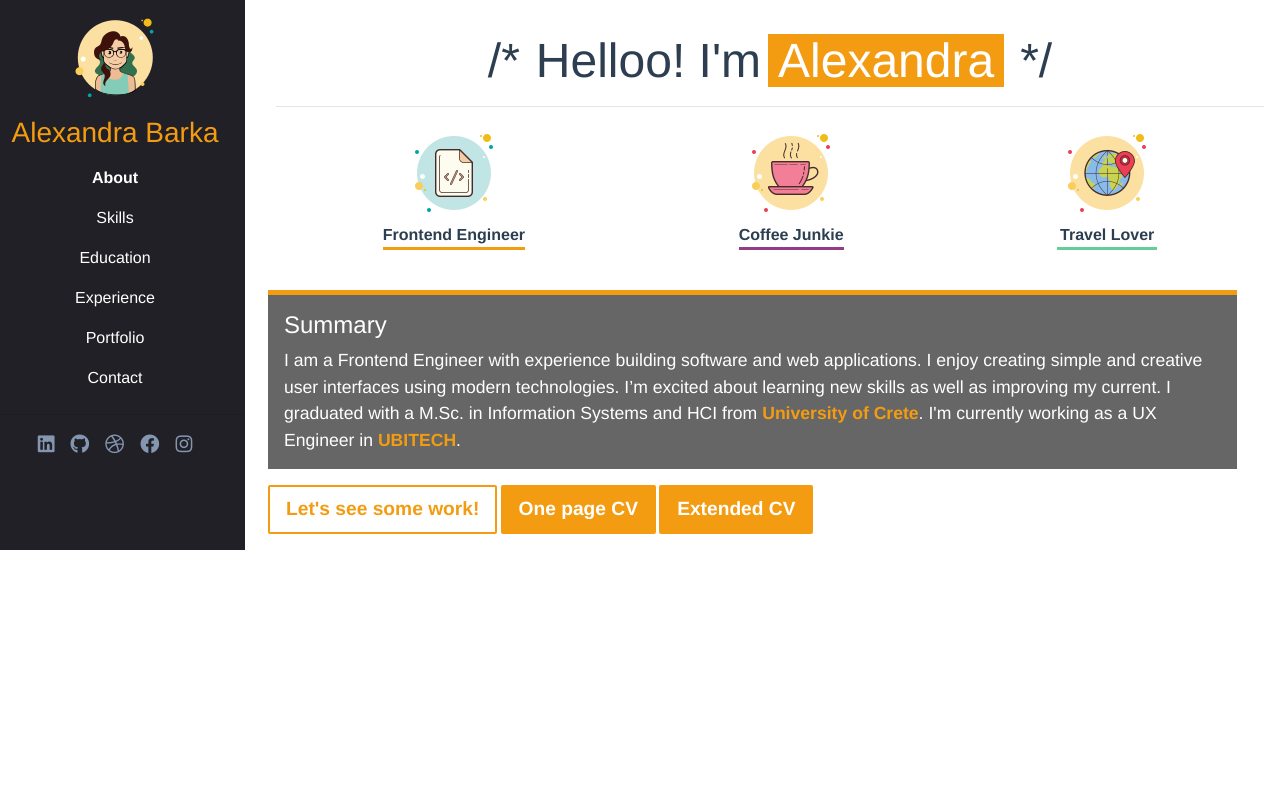
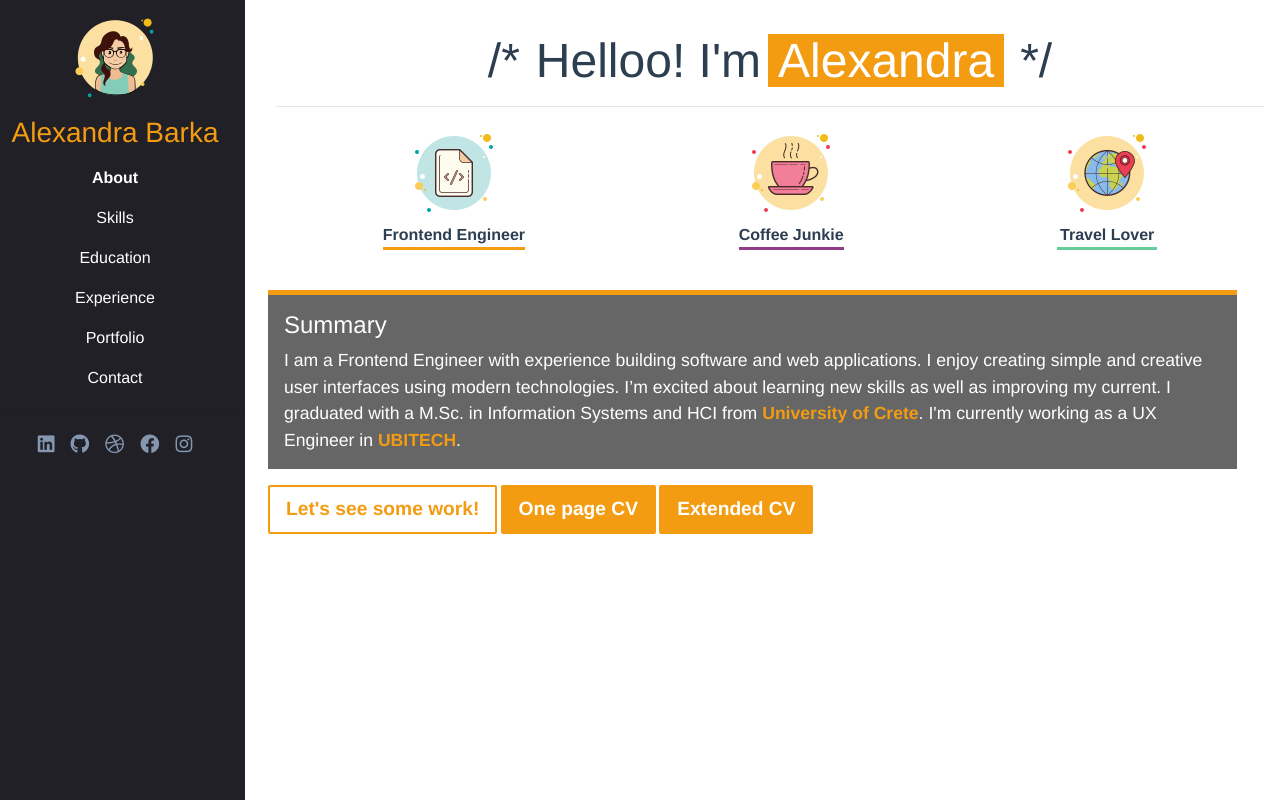
Before and after one commit to zed-dz/personal-site-vue, a Vue app: page / in a window 1280 px wide. Built offline with nearby package versions, Linux system fonts and the light colour scheme.

Commit message:
Update articles

```diff
--- a/src/components/Navigation/Navigation.vue
+++ b/src/components/Navigation/Navigation.vue
@@ -87,7 +87,8 @@ export default {
 #sidebar {
   min-width: 260px;
   max-width: 260px;
-  min-height: 100%;
+  min-height: 100vh;
+  max-height: 100%;
   background-color: #202026;
   color: #f39c12;
 }
```
